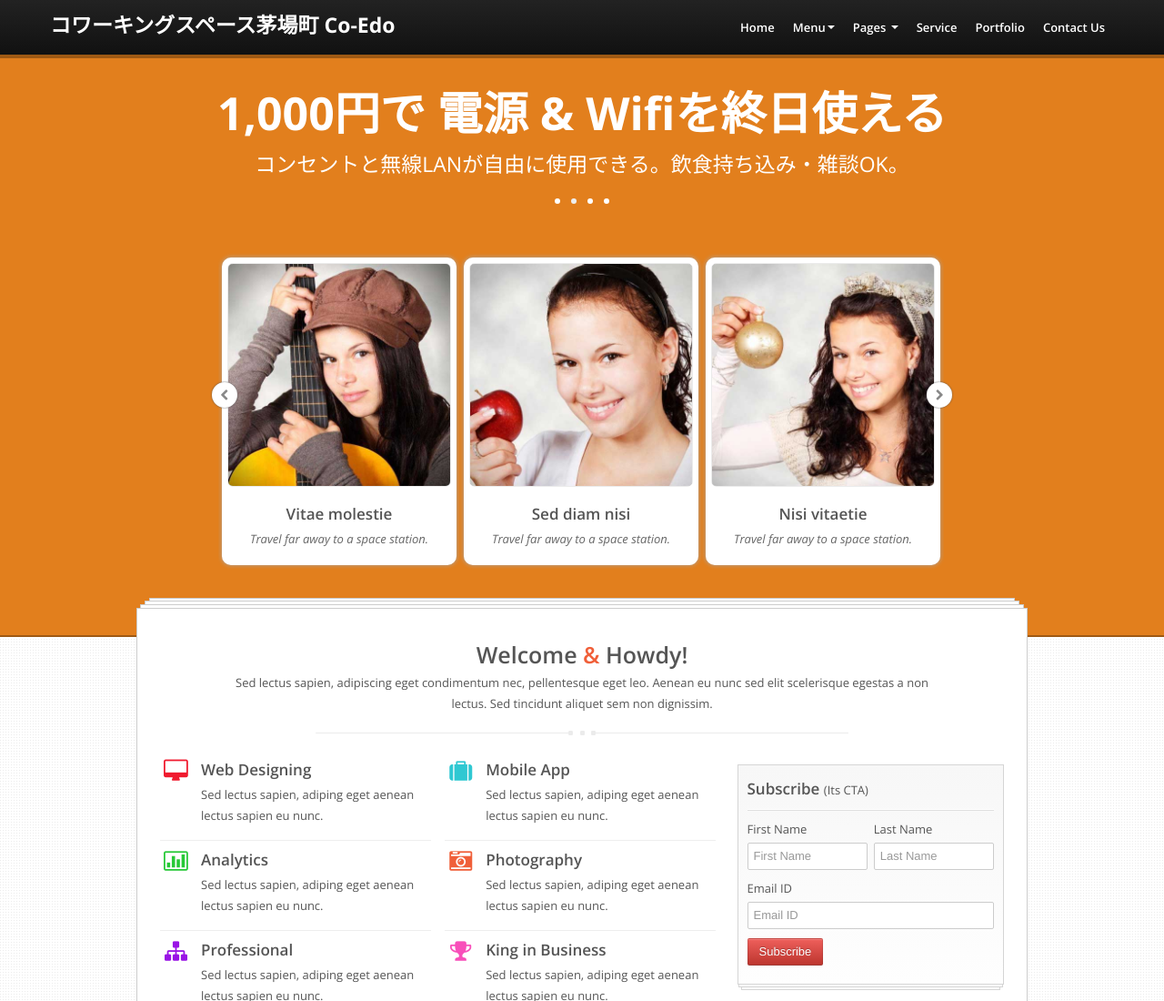
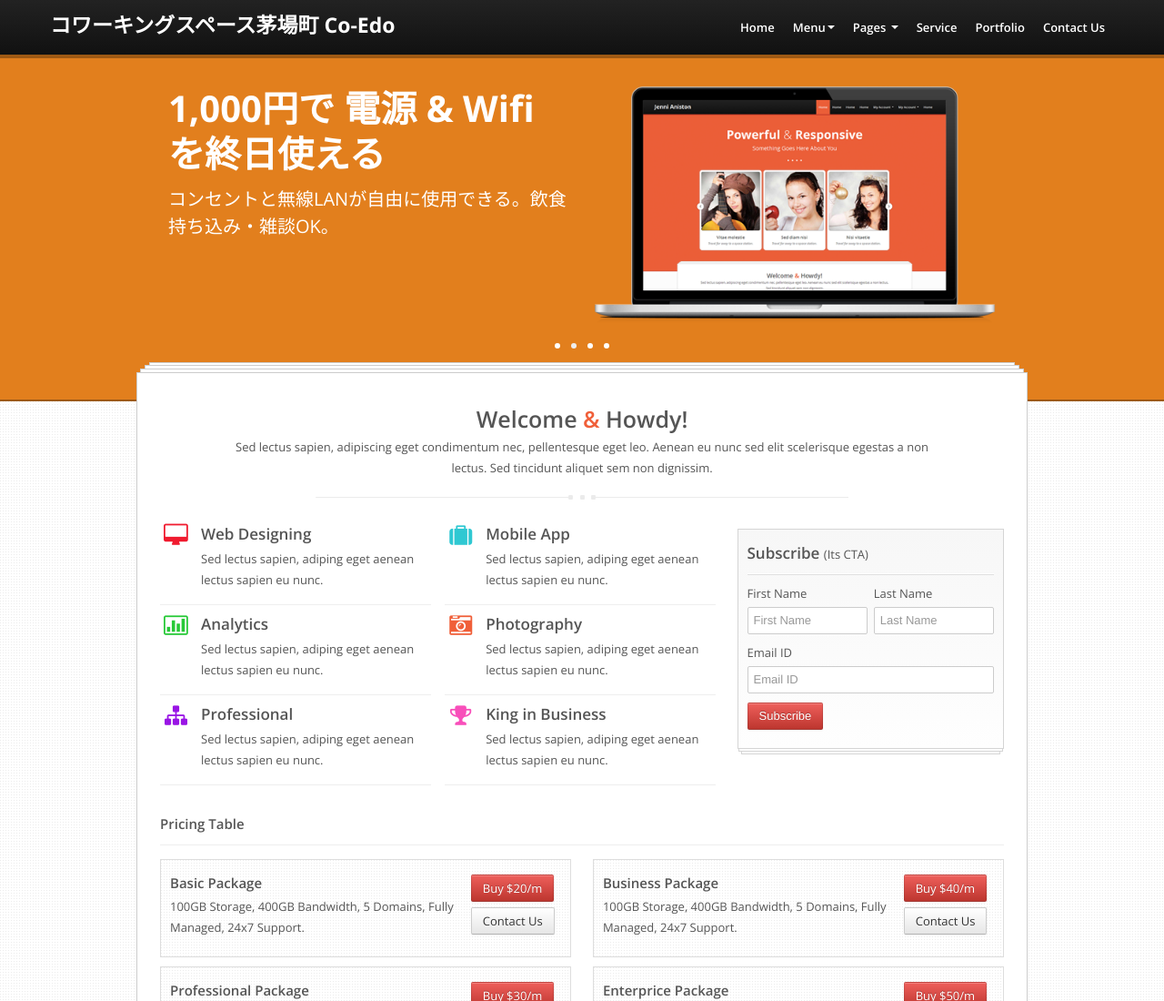
Before and after one commit to coedo/coedo.github.io, a plain HTML site: page index.html in a window 1280 px wide. Shown: the top 1100 px of the page at 91% size. Drawn offline with nearby package versions, Linux system fonts and the light colour scheme.

Commit message:
updated header

```diff
--- a/index.html
+++ b/index.html
@@ -140,129 +140,76 @@
 <header>
 
 	<!-- Flex slider #1 starts -->
-	<div class="flexslider flex-text">
+	<div class="flexslider flex-image">
 		<ul class="slides">
 
 			<li>
-				<div class="hheading">都内各所へのアクセスに優れるスペース</div>
-				<div class="hmeta">茅場町駅徒歩2分、日本橋駅・水天宮前駅・八丁堀駅も徒歩圏内。</div>
+				<div class="row-fluid">
+					<div class="span6">
+						<div class="flex-content">
+							<div class="flex-head">都内各所へのアクセスに優れるスペース</div>
+							<div class="flex-meta">茅場町駅徒歩2分、日本橋駅・水天宮前駅・八丁堀駅も徒歩圏内。</div>
+						</div>
+					</div>
+					<div class="span6">
+						<div class="flex-img">
+							<a href="#"><img src="img/flex-pics/2.png" alt="" /></a>
+						</div>
+					</div>
+				</div>
 			</li>
 
 			<li>
-				<div class="hheading">1,000円で 電源 &amp; Wifiを終日使える</div>
-				<div class="hmeta">コンセントと無線LANが自由に使用できる。飲食持ち込み・雑談OK。</div>
+				<div class="row-fluid">
+					<div class="span6">
+						<div class="flex-content">
+							<div class="flex-head">1,000円で 電源 &amp; Wifiを終日使える</div>
+							<div class="flex-meta">コンセントと無線LANが自由に使用できる。飲食持ち込み・雑談OK。</div>
+						</div>
+					</div>
+					<div class="span6">
+						<div class="flex-img">
+							<a href="#"><img src="img/flex-pics/1.png" alt="" /></a>
+						</div>
+					</div>
+				</div>
 			</li>
 
 			<li>
-				<div class="hheading">連日行われる勉強会でスキルアップ</div>
-				<div class="hmeta">勉強会・イベントを開催する主催者の方々を応援してます。</div>
+				<div class="row-fluid">
+					<div class="span6">
+						<div class="flex-content">
+							<div class="flex-head">連日行われる勉強会でスキルアップ</div>
+							<div class="flex-meta">勉強会・イベントを開催する主催者の方々を応援してます。</div>
+						</div>
+					</div>
+					<div class="span6">
+						<div class="flex-img">
+							<a href="#"><img src="img/flex-pics/2.png" alt="" /></a>
+						</div>
+					</div>
+				</div>
 			</li>
 
 			<li>
-				<div class="hheading">A lot of expats gather.</div>
-				<div class="hmeta">Coworking, Meetup and Language Exchange</div>
+				<div class="row-fluid">
+					<div class="span6">
+						<div class="flex-content">
+							<div class="flex-head">A lot of expats gather.</div>
+							<div class="flex-meta">Coworking, Meetups and Language Exchange</div>
+						</div>
+					</div>
+					<div class="span6">
+						<div class="flex-img">
+							<a href="#"><img src="img/flex-pics/1.png" alt="" /></a>
+						</div>
+					</div>
+				</div>
 			</li>
 
 		</ul>
 	</div>
 	<!-- Flex slider #1 ends -->
-
-
-	<!-- Header images carousel starts -->
-
-	<div class="header-carousel">
-		<div class="carousel_nav">
-			<!-- Carousel navigation -->
-			<a class="prev pull-left" id="car_prev" href="#"><i class="icon-chevron-left"></i></a>
-			<a class="next pull-right" id="car_next" href="#"><i class="icon-chevron-right"></i></a>
-		</div>
-		<div class="clearfix"></div>
-		<ul class="header-caro">
-			<!-- Item #1 -->
-			<!-- Each carousel should be enclosed inside "li" tag -->
-			<li>
-				<div class="rp-item">
-					<!-- Image. -->
-					<div class="rp-image">
-						<a href="#"><img src="img/photos/1.jpg" alt=""/></a>
-					</div>
-					<div class="rp-details">
-						<!-- Title and para -->
-						<h5><a href="#">Vitae molestie </a></h5>
-
-						<p>Travel far away to a space station.</p>
-					</div>
-				</div>
-			</li>
-			<!-- Item #2 -->
-			<li>
-				<div class="rp-item">
-					<div class="rp-image">
-						<a href="#"><img src="img/photos/2.jpg" alt=""/></a>
-					</div>
-					<div class="rp-details">
-						<h5><a href="#">Sed diam nisi</a></h5>
-
-						<p>Travel far away to a space station.</p>
-					</div>
-				</div>
-			</li>
-			<!-- Item #3 -->
-			<li>
-				<div class="rp-item">
-					<div class="rp-image">
-						<a href="#"><img src="img/photos/3.jpg" alt=""/></a>
-					</div>
-					<div class="rp-details">
-						<h5><a href="#">Nisi vitaetie </a></h5>
-
-						<p>Travel far away to a space station.</p>
-					</div>
-				</div>
-			</li>
-			<!-- Item #4 -->
-			<li>
-				<div class="rp-item">
-					<div class="rp-image">
-						<a href="#"><img src="img/photos/4.jpg" alt=""/></a>
-					</div>
-					<div class="rp-details">
-						<h5><a href="#">Diam nisivitae </a></h5>
-
-						<p>Travel far away to a space station.</p>
-					</div>
-				</div>
-			</li>
-			<!-- Item #5 -->
-			<li>
-				<div class="rp-item">
-					<div class="rp-image">
-						<a href="#"><img src="img/photos/5.jpg" alt=""/></a>
-					</div>
-					<div class="rp-details">
-						<h5><a href="#">Diam nisivitae </a></h5>
-
-						<p>Travel far away to a space station.</p>
-					</div>
-				</div>
-			</li>
-			<!-- Item #6 -->
-			<li>
-				<div class="rp-item">
-					<div class="rp-image">
-						<a href="#"><img src="img/photos/6.jpg" alt=""/></a>
-					</div>
-					<div class="rp-details">
-						<h5><a href="#">Diam nisivitae </a></h5>
-
-						<p>Travel far away to a space station.</p>
-					</div>
-				</div>
-			</li>
-		</ul>
-	</div>
-
-	<!-- Header image carousel ends -->
 
 </header>
 
@@ -286,7 +233,6 @@
 	<div class="bor"></div>
 </div>
 <!-- Hero ends -->
-
 
 <div class="row-fluid">
 
```
